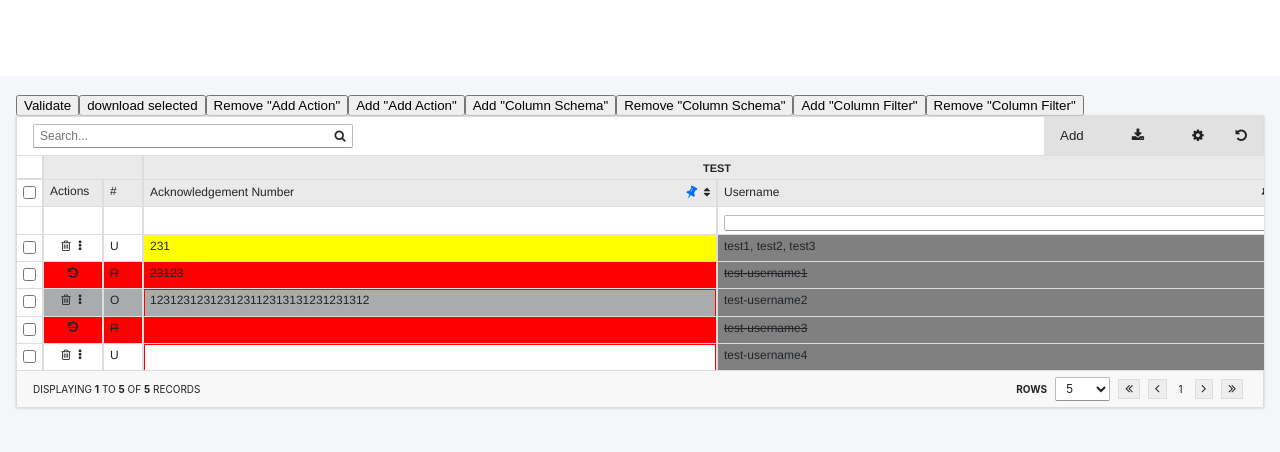
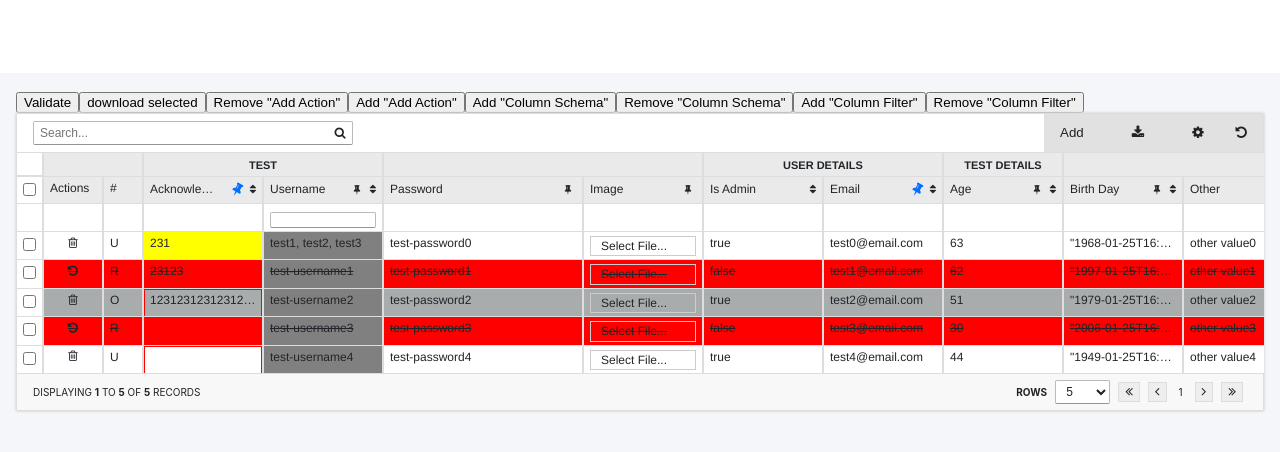
Before and after one commit to kingaguirre/react-data-table, a React (Vite) app: page / in a window 1280 px wide. Shown: the top 452 px of the page. Built offline with nearby package versions, Linux system fonts and the light colour scheme.

Commit message:
feat: update code

```diff
--- a/src/DataTable/components/Rows/index.tsx
+++ b/src/DataTable/components/Rows/index.tsx
@@ -462,8 +462,9 @@ export const Rows = () => {
 
                 const cellValue = getDeepValue(row, col.column);
                 const isDeletedRow = getDeepValue(row, "intentAction") === "R";
-                const isUpdatedRow = getDeepValue(row, "intentAction") === "U"
-                const isNotEditable = col?.actionConfig === false || !hasAction(Actions.EDIT);
+                const isUpdatedRow = getDeepValue(row, "intentAction") === "U";
+                const hasEditAction = hasAction(Actions.EDIT);
+                const isNotEditable = col?.actionConfig === false || !hasEditAction;
 
                 // Render the cell based on whether it's being edited or not
                 if (editingCell && editingCell.editable === true && !col?.columnCustomRenderer && !isDeletedRow) {
@@ -552,7 +553,7 @@ export const Rows = () => {
                       {...((!isNotEditable && !isDeletedRow) ? {
                         onClick: (event) => handleCellClick({event, col, rowIndex, colIndex, cellValue, editingCell, isNotEditable})
                       } : {})}
-                      className={`${isSelectedColumn ? 'selected' : ''} ${isNotEditable ? 'is-not-editable' : !isDeletedRow ? 'is-editable' : ''} ${col?.class}`}
+                      className={`${isSelectedColumn ? 'selected' : ''} ${hasEditAction ? isNotEditable ? 'is-not-editable' : !isDeletedRow ? 'is-editable' : '' : ''} ${col?.class}`}
                     >
                       <SC.CellContent
                         className="cell-content"
--- a/src/testComponents/DataTableTest.tsx
+++ b/src/testComponents/DataTableTest.tsx
@@ -200,154 +200,154 @@ const columnSettings = [
       // value: "0"
     },
   },
-  // {
-  //   column: 'password',
-  //   title: 'Password',
-  //   width: '200px',
-  //   sorted: 'none',
-  //   order: 1,
-  // },
-  // {
-  //   column: 'userDetails.image',
-  //   title: 'Image',
-  //   width: '120px',
-  //   sorted: 'none',
-  //   order: 1,
-  //   columnCustomRenderer: () => {
-  //     return (
-  //       <UploadCell
-  //         editable
-  //         onFileChange={(file) => console.log(file)}
-  //         accept="image/*" // Accept only images
-  //       />
-  //     )
-  //   }
-  // },
-  // {
-  //   column: 'userDetails.email',
-  //   title: 'Email',
-  //   groupTitle: 'User Details',
-  //   order: 3,
-  //   pinned: true,
-  // },
-  // {
-  //   column: 'userDetails.isAdmin',
-  //   title: 'Is Admin',
-  //   groupTitle: 'User Details',
-  //   order: 2,
-  //   pinned: 'none',
-  //   actionConfig: {
-  //     type: 'select',
-  //     options: [{
-  //       text: 'clear',
-  //       value: ''
-  //       },{
-  //       text: 'admin',
-  //       value: 'true'
-  //       },{
-  //       text: 'clerk',
-  //       value: 'false'
-  //       }]
-  //   },
-  //   // filterConfig: {
-  //   //   type: 'select',
-  //   //   options: [{
-  //   //     text: 'clear',
-  //   //     value: ''
-  //   //     },{
-  //   //     text: 'admin',
-  //   //     value: 'true'
-  //   //     },{
-  //   //     text: 'clerk',
-  //   //     value: 'false'
-  //   //     }]
-  //   // },
-  // },
-  // {
-  //   column: 'userDetails.other',
-  //   title: 'Other',
-  //   groupTitle: 'User Details',
-  // },
-  // {
-  //   column: 'userDetails.birthDay',
-  //   title: 'Birth Day',
-  //   groupTitle: 'User Details',
-  //   order: 5,
-  //   // filterConfig: {
-  //   //   type: 'date-range',
-  //   // },
-  // },
-  // {
-  //   column: 'userDetails.age',
-  //   title: 'Age',
-  //   groupTitle: 'test Details',
-  //   order: 4,
-  //   // filterConfig: {
-  //   //   type: 'number-range',
-  //   //   // value: {min: 10, max: 50}
-  //   // },
-  // },
-  // {
-  //   column: 'userDetails.firstName',
-  //   title: 'First Name',
-  //   groupTitle: 'User Details',
-  // },
-  // {
-  //   column: 'userDetails.lastName',
-  //   title: 'Last Name',
-  //   groupTitle: 'User Details',
-  // },
-  // {
-  //   column: 'userDetails.phoneNumber',
-  //   title: 'Phone Number',
-  //   groupTitle: 'User Details',
-  // },
-  // {
-  //   column: 'userDetails.address',
-  //   title: 'Address',
-  //   groupTitle: 'User Details',
-  // },
-  // {
-  //   column: 'userDetails.city',
-  //   title: 'City',
-  // },
-  // {
-  //   column: 'userDetails.state',
-  //   title: 'State',
-  // },
-  // {
-  //   column: 'userDetails.zipCode',
-  //   title: 'Zip Code',
-  // },
-  // {
-  //   column: 'userAccounts[0].account1',
-  //   title: 'Account 1',
-  //   groupTitle: 'User Accounts',
-  //   hidden: true
-  // },
-  // {
-  //   column: 'userAccounts[1].account2',
-  //   title: 'Account 2',
-  //   groupTitle: 'User Accounts',
-  //   hidden: true
-  // },
-  // {
-  //   column: 'userAccounts[2].account3',
-  //   title: 'Account 3',
-  //   groupTitle: 'User Accounts',
-  //   hidden: true
-  // },
-  // {
-  //   column: 'userID.value',
-  //   title: '#',
-  //   pinned: "none",
-  //   sorted: "none",
-  //   align: "center",
-  //   columnCustomRenderer: (value) => <button onClick={e => {
-  //     e.stopPropagation();
-  //     console.log(`button ${value} clicked`)
-  //   }} style={{fontSize: 5}}>Button {value}</button>
-  // },
+  {
+    column: 'password',
+    title: 'Password',
+    width: '200px',
+    sorted: 'none',
+    order: 1,
+  },
+  {
+    column: 'userDetails.image',
+    title: 'Image',
+    width: '120px',
+    sorted: 'none',
+    order: 1,
+    columnCustomRenderer: () => {
+      return (
+        <UploadCell
+          editable
+          onFileChange={(file) => console.log(file)}
+          accept="image/*" // Accept only images
+        />
+      )
+    }
+  },
+  {
+    column: 'userDetails.email',
+    title: 'Email',
+    groupTitle: 'User Details',
+    order: 3,
+    pinned: true,
+  },
+  {
+    column: 'userDetails.isAdmin',
+    title: 'Is Admin',
+    groupTitle: 'User Details',
+    order: 2,
+    pinned: 'none',
+    actionConfig: {
+      type: 'select',
+      options: [{
+        text: 'clear',
+        value: ''
+        },{
+        text: 'admin',
+        value: 'true'
+        },{
+        text: 'clerk',
+        value: 'false'
+        }]
+    },
+    // filterConfig: {
+    //   type: 'select',
+    //   options: [{
+    //     text: 'clear',
+    //     value: ''
+    //     },{
+    //     text: 'admin',
+    //     value: 'true'
+    //     },{
+    //     text: 'clerk',
+    //     value: 'false'
+    //     }]
+    // },
+  },
+  {
+    column: 'userDetails.other',
+    title: 'Other',
+    groupTitle: 'User Details',
+  },
+  {
+    column: 'userDetails.birthDay',
+    title: 'Birth Day',
+    groupTitle: 'User Details',
+    order: 5,
+    // filterConfig: {
+    //   type: 'date-range',
+    // },
+  },
+  {
+    column: 'userDetails.age',
+    title: 'Age',
+    groupTitle: 'test Details',
+    order: 4,
+    // filterConfig: {
+    //   type: 'number-range',
+    //   // value: {min: 10, max: 50}
+    // },
+  },
+  {
+    column: 'userDetails.firstName',
+    title: 'First Name',
+    groupTitle: 'User Details',
+  },
+  {
+    column: 'userDetails.lastName',
+    title: 'Last Name',
+    groupTitle: 'User Details',
+  },
+  {
+    column: 'userDetails.phoneNumber',
+    title: 'Phone Number',
+    groupTitle: 'User Details',
+  },
+  {
+    column: 'userDetails.address',
+    title: 'Address',
+    groupTitle: 'User Details',
+  },
+  {
+    column: 'userDetails.city',
+    title: 'City',
+  },
+  {
+    column: 'userDetails.state',
+    title: 'State',
+  },
+  {
+    column: 'userDetails.zipCode',
+    title: 'Zip Code',
+  },
+  {
+    column: 'userAccounts[0].account1',
+    title: 'Account 1',
+    groupTitle: 'User Accounts',
+    hidden: true
+  },
+  {
+    column: 'userAccounts[1].account2',
+    title: 'Account 2',
+    groupTitle: 'User Accounts',
+    hidden: true
+  },
+  {
+    column: 'userAccounts[2].account3',
+    title: 'Account 3',
+    groupTitle: 'User Accounts',
+    hidden: true
+  },
+  {
+    column: 'userID.value',
+    title: '#',
+    pinned: "none",
+    sorted: "none",
+    align: "center",
+    columnCustomRenderer: (value) => <button onClick={e => {
+      e.stopPropagation();
+      console.log(`button ${value} clicked`)
+    }} style={{fontSize: 5}}>Button {value}</button>
+  },
 ];
 
 const generateRandomTransactions = (num = 100) => {
@@ -384,7 +384,7 @@ const generateRandomTransactions = (num = 100) => {
   }))
 }
 
-const ACTIONS_LIST = [Actions.DELETE, Actions.COPY, Actions.PASTE, Actions.DUPLICATE, Actions.ADD, Actions.EDIT]
+const ACTIONS_LIST = [Actions.DELETE, Actions.ADD, Actions.EDIT]
 export default () => {
   const [selectedRow, setSselectedRow] = useState<any>(null);
   const menuFormRef = React.createRef<any>();
```
